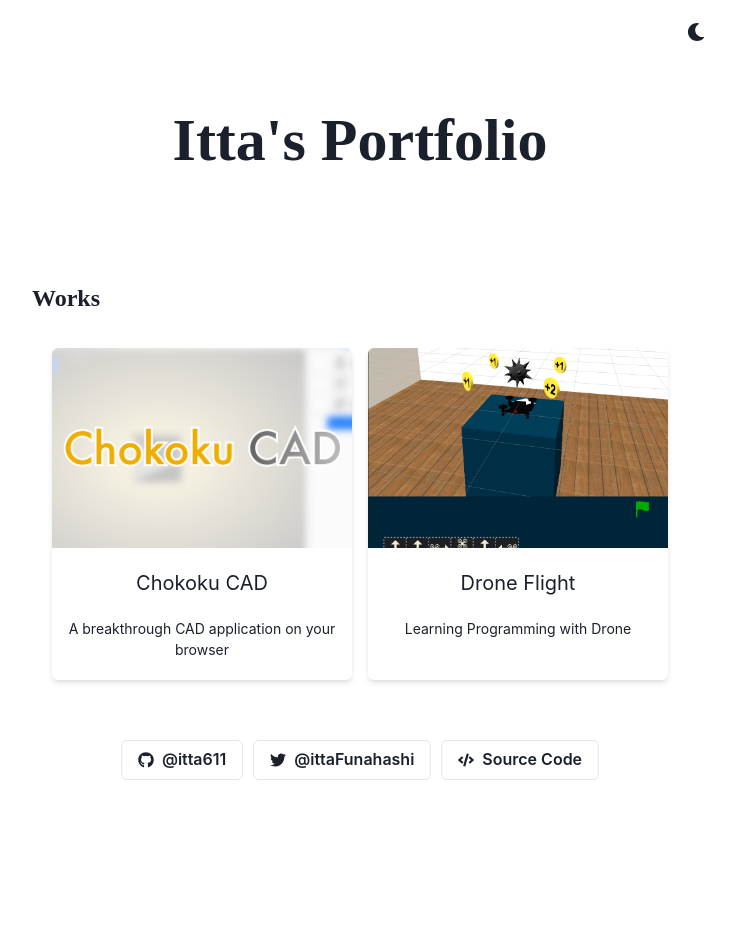
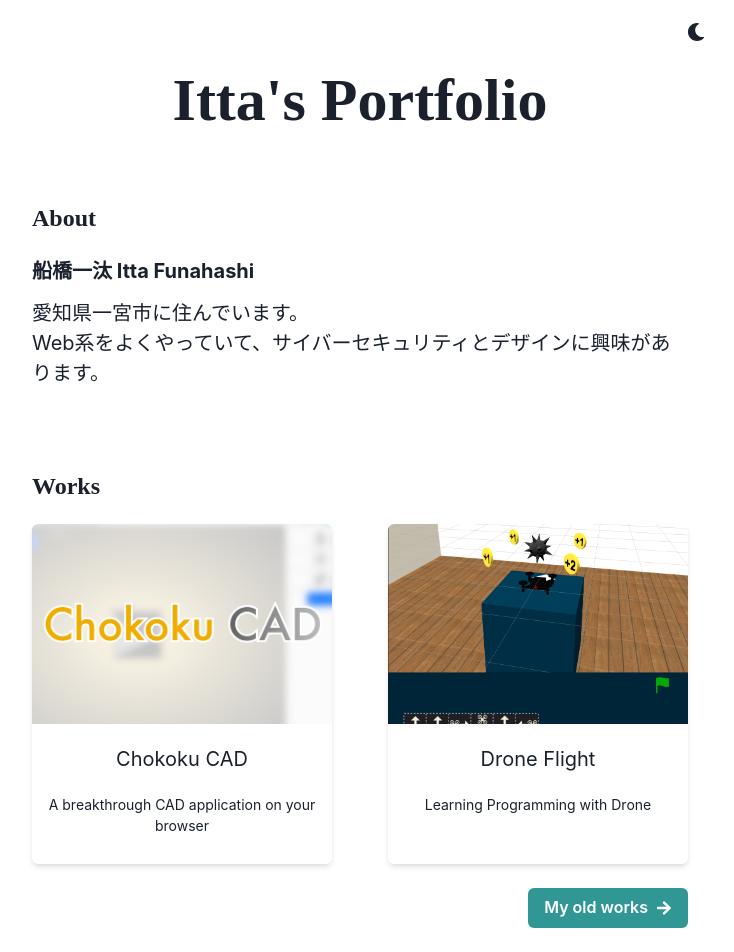
Before and after one commit to itta611/itta-portfolio-old, a Next.js app: page / in a window 1280 px wide. Shown: the top 952 px of the page, without its empty margins (280-1014 px from the left). Before the commit the page ends 820 px from the top, so only its background shows below. Built offline with nearby package versions, Linux system fonts and the light colour scheme.

Commit message:
add about

```diff
--- /dev/null
+++ b/components/caption.js
@@ -0,0 +1,14 @@
+import { Text } from "@chakra-ui/react";
+
+const Caption = ({children}) => (
+  <Text
+    fontSize="2xl"
+    fontWeight="extrabold"
+    fontFamily="Futura"
+    mb="5"
+  >
+    {children}
+  </Text>
+);
+
+export default Caption;
--- a/components/gridItem.js
+++ b/components/gridItem.js
@@ -1,6 +1,5 @@
 import Image from 'next/image';
-import { Box, Text, Link, LinkBox, LinkOverlay } from '@chakra-ui/react';
-import { Global } from '@emotion/react';
+import { Box, Text, Link } from '@chakra-ui/react';
 
 export const GridItem = ({thumbnail, href, text, children}) => (
   <Box
@@ -10,8 +9,11 @@ export const GridItem = ({thumbnail, href, text, children}) => (
     borderRadius="md"
     textAlign="center"
     w="300px"
+    as={Link}
+    href={href}
+    target="_blank"
+    textDecoration="none!important"
   >
-    <LinkBox cursor="pointer">
     <Image
       src={thumbnail}
       alt={text}
@@ -23,18 +25,15 @@ export const GridItem = ({thumbnail, href, text, children}) => (
       placeholder="blur"
       display="block"
     />
-        <LinkOverlay href={href} target="_blank">
       <Text p="3">
         {text}
       </Text>
       <Text
         p="2"
-            pb="5"
+        pb="7"
         fontSize="sm"
       >
         {children}
       </Text>
-        </LinkOverlay>
-    </LinkBox>
   </Box>
 )
--- /dev/null
+++ b/components/header.js
@@ -0,0 +1,19 @@
+import { Grid, VStack, Text } from "@chakra-ui/layout"
+import { ColorModeSwitcher } from './ColorModeSwitcher';
+
+const Header = () => (
+  <Grid minH="20vh" p="3">
+    <ColorModeSwitcher justifySelf="flex-end" />
+    <VStack spacing="8">
+      <Text
+        fontSize="6xl"
+        fontWeight="extrabold"
+        fontFamily="Futura"
+      >
+        Itta's Portfolio
+      </Text>
+    </VStack>
+  </Grid>
+);
+
+export default Header;
--- a/components/layouts/main.js
+++ b/components/layouts/main.js
@@ -2,7 +2,7 @@ import {
   Container,
   Box
 } from '@chakra-ui/react';
-// import { GridItemStyle } from '../gridItem';
+import Header from '../header';
 import Footer from '../footer';
 
 const Layout = ({children}) => (
@@ -12,6 +12,7 @@ const Layout = ({children}) => (
       {/* <GridItemStyle /> */}
     </head>
     <Container fontSize="xl" maxW="container.md">
+      <Header />
       {children}
       <Footer />
     </Container>
--- a/pages/index.js
+++ b/pages/index.js
@@ -5,9 +5,12 @@ import {
   VStack,
   Grid,
   Flex,
+  Button,
+  Link,
 } from '@chakra-ui/react';
 import { GridItem } from '../components/gridItem';
-import { ColorModeSwitcher } from './ColorModeSwitcher';
+import { FaArrowRight } from 'react-icons/fa';
+import Caption from '../components/caption';
 import chokokucadThumb from '../public/chokokucadThumb.png';
 import droneflightThumb from '../public/droneflightThumb.png';
 
@@ -15,47 +18,29 @@ function App() {
   console.log(chokokucadThumb)
   return (
     <Box>
-      <Grid minH="30vh" p={3}>
-        <ColorModeSwitcher justifySelf="flex-end" />
-        <VStack spacing={8}>
-          <Text
-            fontSize="6xl"
-            fontWeight="extrabold"
-            fontFamily="Futura"
-          >
-            Itta's Portfolio
-          </Text>
-        </VStack>
-      </Grid>
-      {/* <Box p="10">
+      <Box p="10">
+        <Caption>
+          About
+        </Caption>
         <Text
-          fontSize="2xl"
-          fontWeight="extrabold"
-          fontFamily="Futura"
-        >
-          Itta Funahashi
+          fontWeight="bold"
+          mb="3"
+        >船橋一汰 Itta Funahashi</Text>
+        <Text>
+          愛知県一宮市に住んでいます。<br />
+          Web系をよくやっていて、サイバーセキュリティとデザインに興味があります。
         </Text>
-        <Text>
-          Rolem Ipsum is simply dummy text of the printing and typesetting
-        </Text>
-      </Box> */}
+      </Box>
       <Box
         p="10"
       >
-        <Text
-          fontSize="2xl"
-          fontWeight="extrabold"
-          fontFamily="Futura"
-        >
+        <Caption>
           Works
-        </Text>
+        </Caption>
         <Flex
-          justify="space-around"
+          justify="space-between"
           align="center"
           alignItems="normal"
-          space="2"
-          p="3"
-          mt="5"
         >
           <GridItem
             thumbnail={chokokucadThumb}
@@ -72,6 +57,23 @@ function App() {
             Learning Programming with Drone
           </GridItem>
         </Flex>
+        <Flex
+          justify="flex-end"
+          mt="3"
+        >
+          <Button
+            target="_blank"
+            rightIcon={<FaArrowRight />}
+            isExternal
+            textDecoration="none!important"
+            href="./old"
+            colorScheme="teal"
+            mt="3"
+            as={Link}
+          >
+            My old works
+          </Button>
+        </Flex>
       </Box>
     </Box>
   );
```
Also changed, not shown: components/ColorModeSwitcher.js (renamed from pages/ColorModeSwitcher.js). Lines whose indentation alone changed are shown as unchanged.
